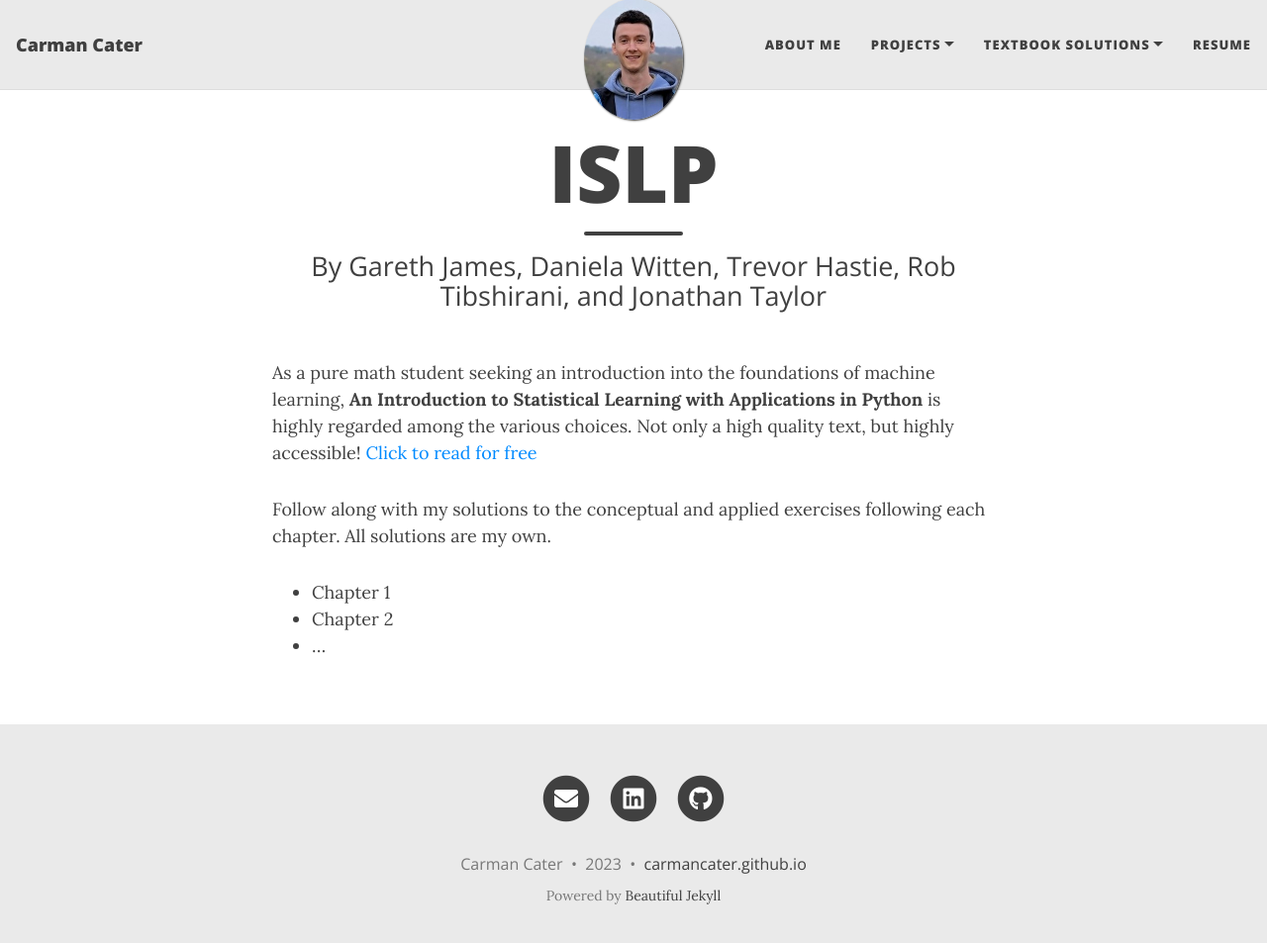
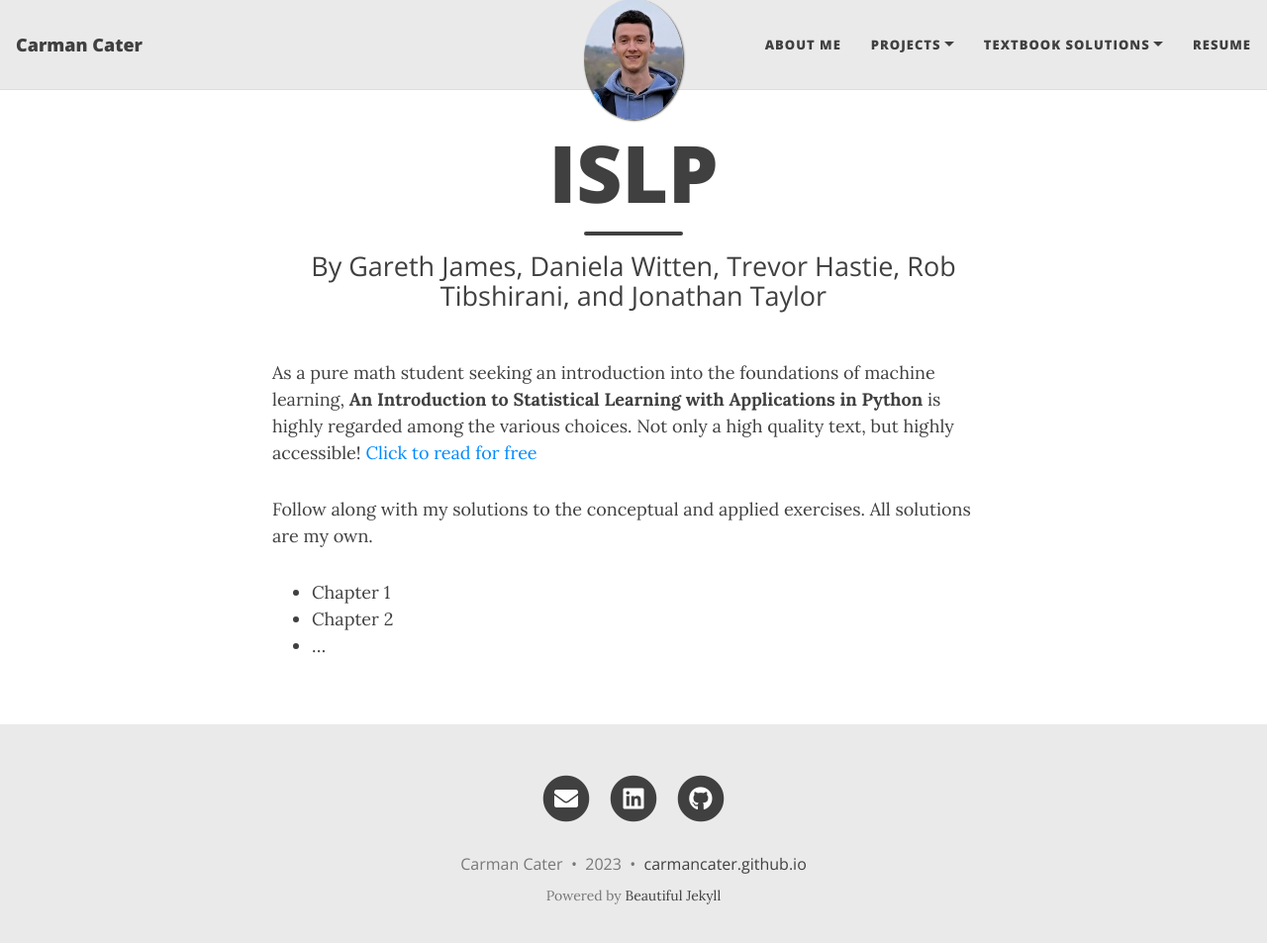
Before and after one commit to carmancater/carmancater.github.io, a Jekyll site: the page built from islpSolutions.md, in a window 1280 px wide and 966 px high. Shown: the top 953 px of the window at 99% size. Built offline with Jekyll 4.4.1, drawn with Linux system fonts in a browser that asks for light colours; nearby versions of some CDN libraries.

Commit message:
Update islpSolutions.md

```diff
--- a/islpSolutions.md
+++ b/islpSolutions.md
@@ -6,7 +6,7 @@
 
 As a pure math student seeking an introduction into the foundations of machine learning, **An Introduction to Statistical Learning with Applications in Python** is highly regarded among the various choices. Not only a high quality text, but highly accessible! [Click to read for free](https://www.statlearning.com/){:target="_blank"}
 
-Follow along with my solutions to the conceptual and applied exercises following each chapter. All solutions are my own.
+Follow along with my solutions to the conceptual and applied exercises. All solutions are my own.
 
 - Chapter 1
 - Chapter 2
```
